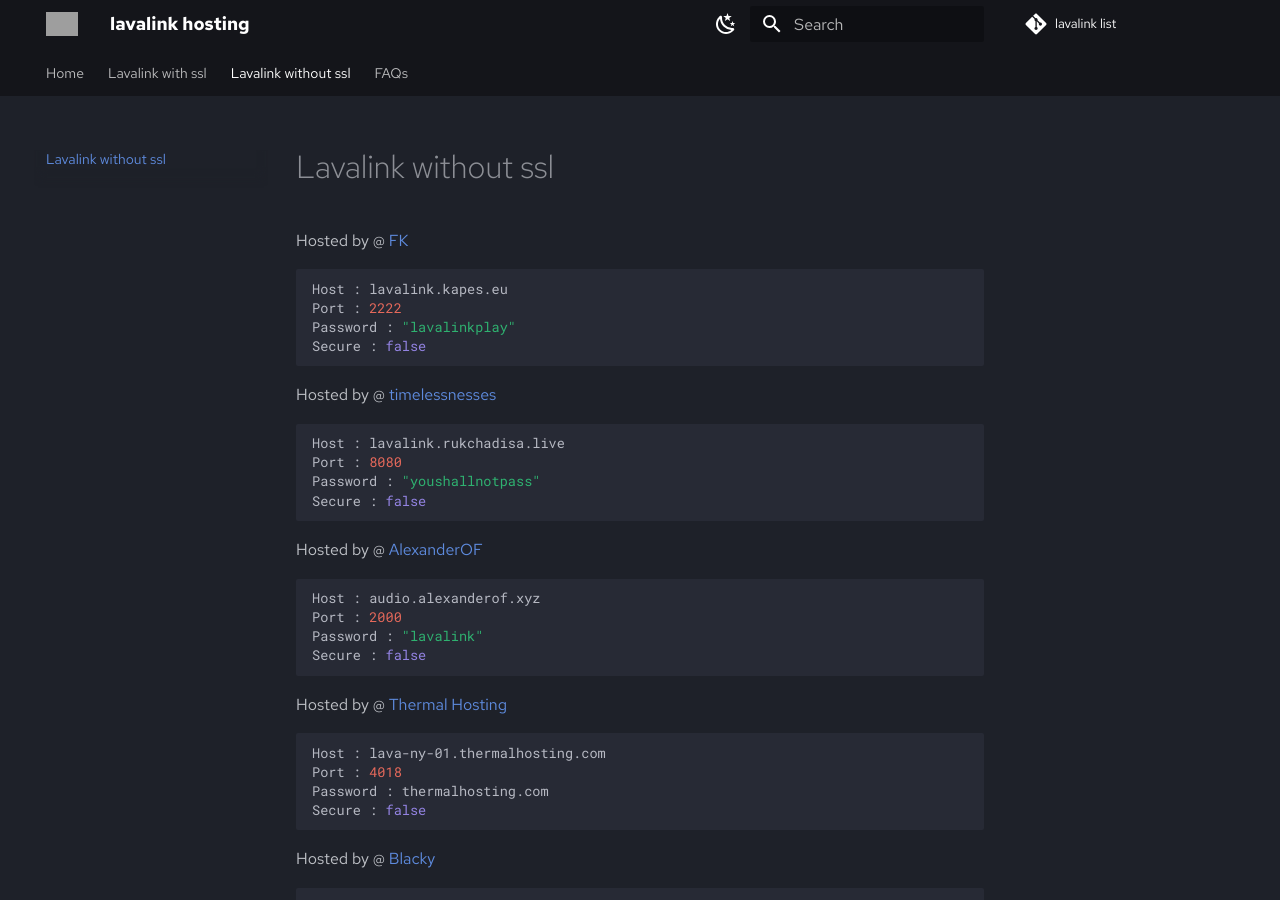
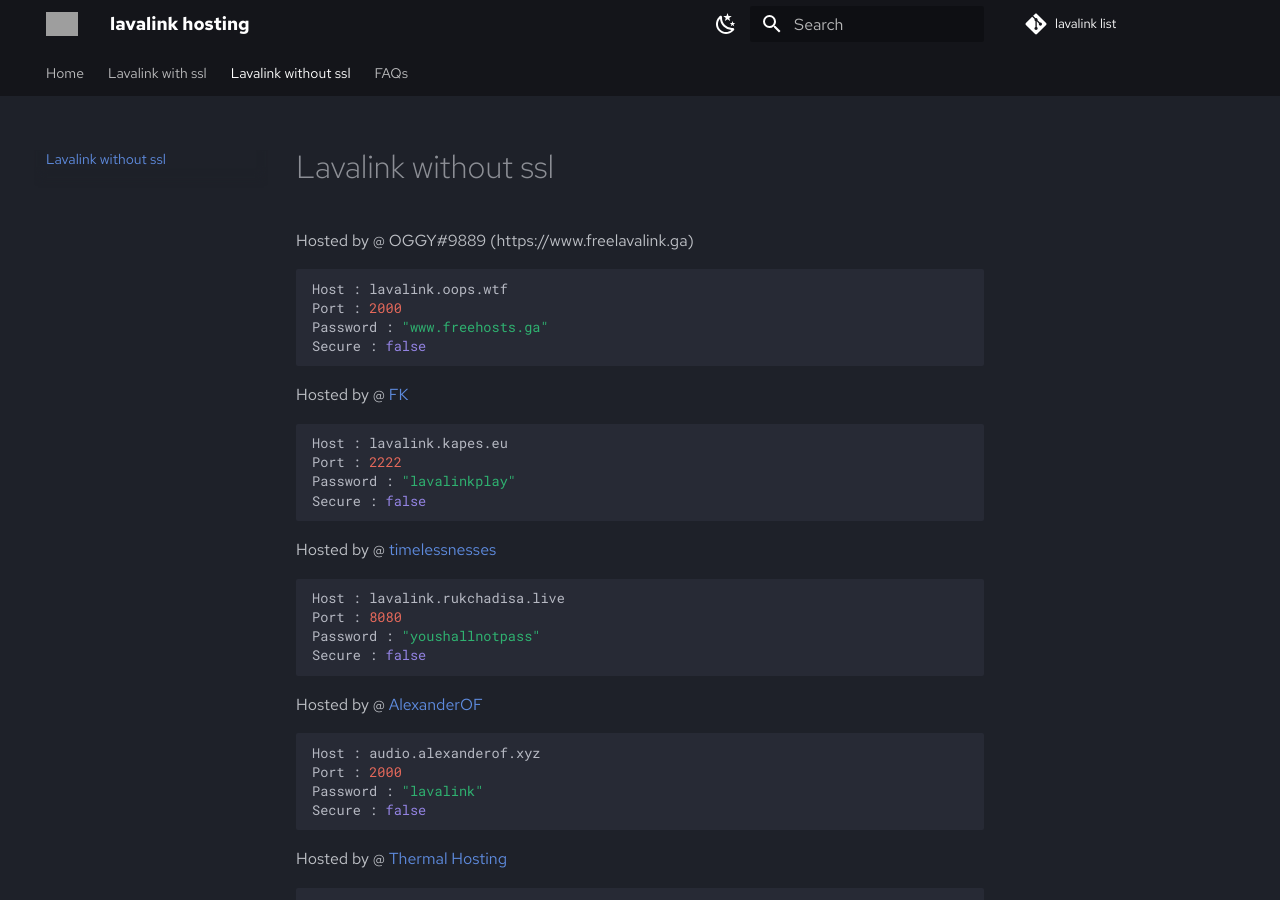
Before and after one commit to DarrenOfficial/lavalink-list, an MkDocs documentation site: the page built from docs/NoSSL/lavalink-without-ssl.md, in a window 1280 px wide and 900 px high. Built offline with MkDocs 1.6.1 and Material for MkDocs 9.7.7, drawn with Linux system fonts in a browser that asks for light colours; comment, search, counter and statistics services are not loaded; grey boxes are pictures that could not be loaded.

Commit message:
Update lavalink-without-ssl.md

````diff
--- a/docs/NoSSL/lavalink-without-ssl.md
+++ b/docs/NoSSL/lavalink-without-ssl.md
@@ -4,6 +4,14 @@ description: Without SSL should work out of the box!
 ---
 
 ---
+Hosted by @ OGGY#9889 (https://www.freelavalink.ga)
+```bash
+Host : lavalink.oops.wtf
+Port : 2000
+Password : "www.freehosts.ga"
+Secure : false
+```
+
 Hosted by @ [FK](https://github.com/flkapes)
 ```bash
 Host : lavalink.kapes.eu
````
